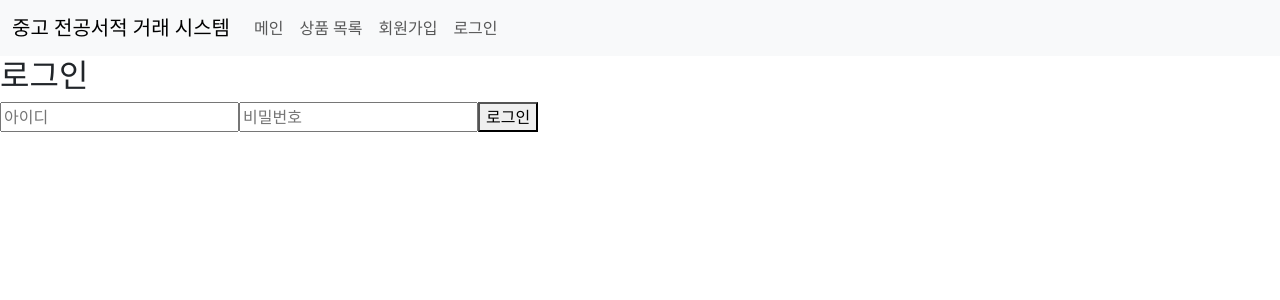
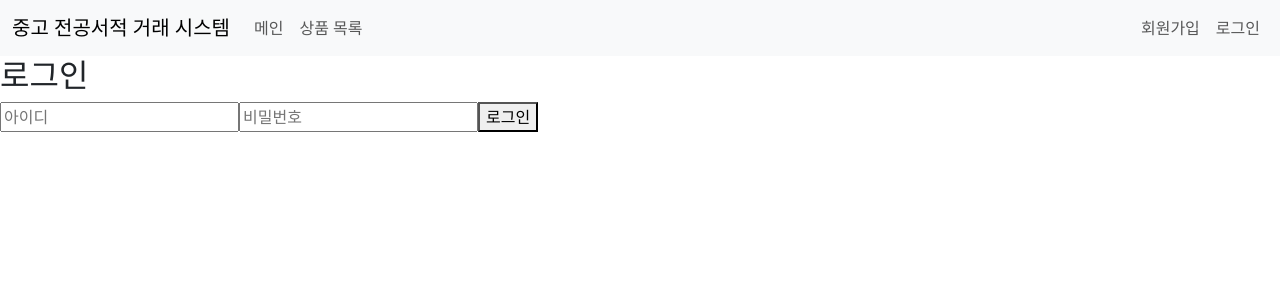
Before and after one commit to voyager63/GraduationProject, a Vue app in the folder frontend/client/: page /login in a window 1280 px wide. Shown: the top 300 px of the page. Built offline with nearby package versions, Linux system fonts and the light colour scheme; no server answers.

Commit message:
Modify app.vue

```diff
--- a/frontend/client/src/App.vue
+++ b/frontend/client/src/App.vue
@@ -1,7 +1,7 @@
 <template>
   <div id="app">
     <nav class="navbar navbar-expand-lg bg-light">
-      <div class="container-fluid">
+      <div class="container-fluid d-flex justify-content-between align-items-center">
         <router-link class="navbar-brand" to="/">중고 전공서적 거래 시스템</router-link>
 
         <button
@@ -13,19 +13,13 @@
           <span class="navbar-toggler-icon"></span>
         </button>
 
-        <div class="collapse navbar-collapse" id="navbarSupportedContent">
-          <ul class="navbar-nav me-auto mb-2 mb-lg-0">
+        <div class="collapse navbar-collapse justify-content-between" id="navbarSupportedContent">
+          <ul class="navbar-nav">
             <li class="nav-item">
               <router-link class="nav-link" to="/">메인</router-link>
             </li>
             <li class="nav-item">
               <router-link class="nav-link" to="/productList">상품 목록</router-link>
-            </li>
-            <li class="nav-item" v-if="!user">
-              <router-link class="nav-link" to="/signup">회원가입</router-link>
-            </li>
-            <li class="nav-item" v-if="!user">
-              <router-link class="nav-link" to="/login">로그인</router-link>
             </li>
             <li class="nav-item" v-if="user">
               <router-link class="nav-link" to="/productRegister">상품 등록</router-link>
@@ -39,14 +33,20 @@
             <li class="nav-item" v-if="user">
               <router-link class="nav-link" to="/myReceivedMessages">받은 메시지함</router-link>
             </li>
-            <li class="nav-item" v-if="user">
+          </ul>
+
+          <ul class="navbar-nav ms-auto d-flex align-items-center">
+            <li class="nav-item" v-if="!user">
+              <router-link class="nav-link" to="/signup">회원가입</router-link>
+            </li>
+            <li class="nav-item" v-if="!user">
+              <router-link class="nav-link" to="/login">로그인</router-link>
+            </li>
+            <li class="nav-item d-flex align-items-center" v-if="user">
               <router-link class="nav-link" to="/logout">로그아웃</router-link>
+              <span class="navbar-text ms-2">{{ user.user_name }}님</span>
             </li>
           </ul>
-
-          <span class="navbar-text" v-if="user">
-            {{ user.user_name }}님
-          </span>
         </div>
       </div>
     </nav>
```
Also changed, not shown: 1 other file (tests, documents, lock files or other folders).
